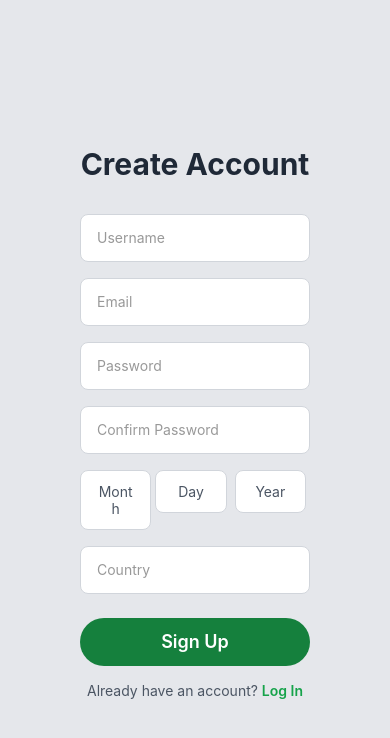
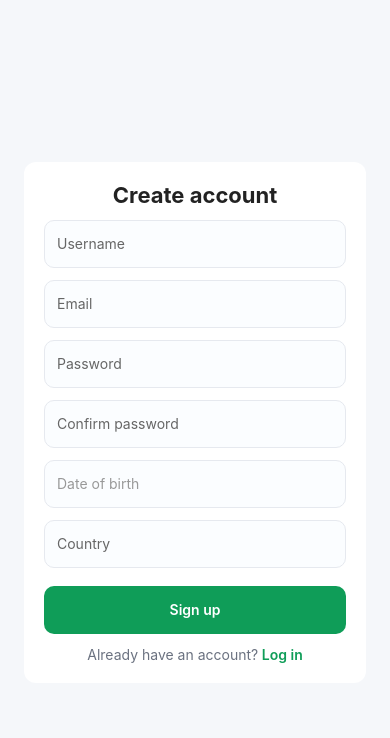
Before and after one commit to ssprasad-23/short_video, a React Native app in the folder frontend/: screen /SignupPage in a window 390 px wide. Shown: the top 738 px of the page. Built offline with nearby package versions, Linux system fonts and the light colour scheme.

Commit message:
refractor ui

```diff
--- a/frontend/src/screens/signupPage.js
+++ b/frontend/src/screens/signupPage.js
@@ -1,402 +1,315 @@
-import React, {useState} from 'react';
+import React, { useState, useMemo } from 'react';
 import {
   SafeAreaView,
-  KeyboardAvoidingView,
-  ScrollView,
+  View,
   Text,
   TextInput,
   TouchableOpacity,
+  Modal,
+  ScrollView,
+  ActivityIndicator,
   Alert,
+  StyleSheet,
   Platform,
-  View,
-
+  TouchableWithoutFeedback,
 } from 'react-native';
 import axios from 'axios';
 
 const months = [
-  {label: 'Jan', value: '1'},
-  {label: 'Feb', value: '2'},
-  {label: 'Mar', value: '3'},
-  {label: 'Apr', value: '4'},
-  {label: 'May', value: '5'},
-  {label: 'Jun', value: '6'},
-  {label: 'Jul', value: '7'},
-  {label: 'Aug', value: '8'},
-  {label: 'Sep', value: '9'},
-  {label: 'Oct', value: '10'},
-  {label: 'Nov', value: '11'},
-  {label: 'Dec', value: '12'},
+  { label: 'Jan', value: 1 },
+  { label: 'Feb', value: 2 },
+  { label: 'Mar', value: 3 },
+  { label: 'Apr', value: 4 },
+  { label: 'May', value: 5 },
+  { label: 'Jun', value: 6 },
+  { label: 'Jul', value: 7 },
+  { label: 'Aug', value: 8 },
+  { label: 'Sep', value: 9 },
+  { label: 'Oct', value: 10 },
+  { label: 'Nov', value: 11 },
+  { label: 'Dec', value: 12 },
 ];
 
 const getDaysInMonth = (month, year) => {
+  if (!month || !year) return 31;
   return new Date(year, month, 0).getDate();
 };
 
-const SignupPage = ({navigation}) => {
+const generateYears = (count = 100) => {
+  const current = new Date().getFullYear();
+  return Array.from({ length: count }, (_, i) => current - i);
+};
+
+const DOBModal = ({ visible, onClose, month, day, year, setMonth, setDay, setYear }) => {
+  const years = useMemo(() => generateYears(100), []);
+  const days = useMemo(() => getDaysInMonth(month, year), [month, year]);
+
+  return (
+    <Modal visible={visible} animationType="fade" transparent>
+      <TouchableWithoutFeedback onPress={onClose}>
+        <View style={styles.modalBackdrop}>
+          <TouchableWithoutFeedback>
+            <View style={styles.modalCard}>
+              <Text style={styles.modalTitle}>Select date of birth</Text>
+              <View style={styles.pickersRow}>
+                <ScrollView style={styles.pickerCol}>
+                  {months.map(m => (
+                    <TouchableOpacity
+                      key={m.value}
+                      style={[styles.pickerItem, month === m.value && styles.pickerItemActive]}
+                      onPress={() => {
+                        setMonth(m.value);
+                        // adjust day if out-of-range
+                        if (day > getDaysInMonth(m.value, year)) setDay(getDaysInMonth(m.value, year));
+                      }}>
+                      <Text style={styles.pickerText}>{m.label}</Text>
+                    </TouchableOpacity>
+                  ))}
+                </ScrollView>
+
+                <ScrollView style={styles.pickerCol}>
+                  {Array.from({ length: days }, (_, i) => i + 1).map(d => (
+                    <TouchableOpacity
+                      key={d}
+                      style={[styles.pickerItem, day === d && styles.pickerItemActive]}
+                      onPress={() => setDay(d)}>
+                      <Text style={styles.pickerText}>{d}</Text>
+                    </TouchableOpacity>
+                  ))}
+                </ScrollView>
+
+                <ScrollView style={styles.pickerCol}>
+                  {years.map(y => (
+                    <TouchableOpacity
+                      key={y}
+                      style={[styles.pickerItem, year === y && styles.pickerItemActive]}
+                      onPress={() => {
+                        setYear(y);
+                        if (day > getDaysInMonth(month, y)) setDay(getDaysInMonth(month, y));
+                      }}>
+                      <Text style={styles.pickerText}>{y}</Text>
+                    </TouchableOpacity>
+                  ))}
+                </ScrollView>
+              </View>
+
+              <View style={styles.modalActions}>
+                <TouchableOpacity style={styles.btnGhost} onPress={onClose}>
+                  <Text style={styles.btnGhostText}>Close</Text>
+                </TouchableOpacity>
+              </View>
+            </View>
+          </TouchableWithoutFeedback>
+        </View>
+      </TouchableWithoutFeedback>
+    </Modal>
+  );
+};
+
+const SignupPage = ({ navigation }) => {
   const [username, setUsername] = useState('');
   const [email, setEmail] = useState('');
   const [password, setPassword] = useState('');
   const [confirmPassword, setConfirmPassword] = useState('');
   const [country, setCountry] = useState('');
+  const [month, setMonth] = useState(null);
+  const [day, setDay] = useState(null);
+  const [year, setYear] = useState(null);
+  const [dobModalVisible, setDobModalVisible] = useState(false);
   const [loading, setLoading] = useState(false);
-  const [selectedMonth, setSelectedMonth] = useState('');
-  const [selectedDay, setSelectedDay] = useState('');
-  const [selectedYear, setSelectedYear] = useState('');
-  const [showMonthDropdown, setShowMonthDropdown] = useState(false);
-  const [showDayDropdown, setShowDayDropdown] = useState(false);
-  const [showYearDropdown, setShowYearDropdown] = useState(false);
-  const daysInMonth = getDaysInMonth(selectedMonth, selectedYear);
 
-  const handleSignUp = async () => {
-    try {
-      //validation
-      if (
-        !username ||
-        !password ||
-        !confirmPassword ||
-        !selectedDay ||
-        !selectedMonth ||
-        !selectedYear ||
-        !country ||
-        !email
-      ) {
-        Alert.alert('Error', 'Please fill in all fields');
-        return;
-      }
-      if (password !== confirmPassword) {
-        Alert.alert('Error', 'Passwords do not match');
-        return;
-      }
-      if (password.length < 8) {
-        Alert.alert('Error', 'Password must be at least 8 characters long');
-        return;
+  const formattedDob = useMemo(() => {
+    if (!year || !month || !day) return '';
+    const mm = String(month).padStart(2, '0');
+    const dd = String(day).padStart(2, '0');
+    return `${year}-${mm}-${dd}`;
+  }, [year, month, day]);
+
+  const validate = () => {
+    if (!username.trim() || !email.trim() || !password || !confirmPassword || !country.trim() || !month || !day || !year) {
+      Alert.alert('Validation', 'Please fill all fields.');
+      return false;
     }
     const emailRegex = /^[^\s@]+@[^\s@]+\.[^\s@]+$/;
     if (!emailRegex.test(email)) {
-        Alert.alert('Error', 'Please enter a valid email address');
-        return;
+      Alert.alert('Validation', 'Invalid email address.');
+      return false;
     }
+    if (password.length < 8) {
+      Alert.alert('Validation', 'Password must be at least 8 characters.');
+      return false;
+    }
+    if (password !== confirmPassword) {
+      Alert.alert('Validation', 'Passwords do not match.');
+      return false;
+    }
+    return true;
+  };
 
+  const handleSignUp = async () => {
+    if (!validate()) return;
     setLoading(true);
-      console.log('startup process created');
-
-      // Format date from dropdowns
-      const formattedDate = `${selectedYear}-${selectedMonth.padStart(2, '0')}-${selectedDay.padStart(2, '0')}`;
-
-      //update Graphql mutation to create a user
-      const graphqlQuery = {
+    try {
+      const API_URL = Platform.OS === 'ios' ? 'http://localhost:3000/graphql' : 'http://10.0.2.2:3000/graphql';
+      const query = {
         query: `
           mutation SignUp($input: SignUpInput!) {
             signUp(input: $input) {
               username
               email
-                country
             }
           }
         `,
         variables: {
           input: {
-            username,
+            username: username.trim(),
             password,
-            dob: formattedDate,
-            email,
-            country,
+            email: email.trim(),
+            country: country.trim(),
+            dob: formattedDob,
           },
         },
       };
-      // Make the API call
-      const API_URL =
-        Platform.OS === 'ios'
-          ? 'http://localhost:3000/graphql'
-          : 'http://10.0.2.2:3000/graphql';
-
-      console.log('making api call', API_URL);
-      const response = await axios.post(API_URL, graphqlQuery);
-
-      if (response.data?.data?.signUp) {
+      const res = await axios.post(API_URL, query, { timeout: 10000 });
+      if (res.data?.errors) {
+        throw new Error(res.data.errors.map(e => e.message).join('; '));
+      }
+      Alert.alert('Success', 'Account created. Please log in.', [{ text: 'OK', onPress: () => navigation.navigate('LoginPage') }]);
+    } catch (err) {
+      console.error(err);
+      Alert.alert('Signup failed', err?.message || 'Network error');
+    } finally {
       setLoading(false);
-        Alert.alert(
-          'Success',
-          'Account created successfully! You can now log in.',
-          [
-            {
-              text: 'OK',
-              onPress: () => navigation.navigate('LoginPage'),
-            },
-          ],
-        );
-      }
-    } catch (error) {
-      setLoading(false);
-      if (error.response) {
-        console.log('Status code:', error.response.status);
-        console.log('Response body:', error.response.data);
-        console.log('Error message:', error.response.headers);
-      } else {
-        console.error('Axios error (no response):', error);
-      }
     }
   };
 
   return (
-    <SafeAreaView className="flex-1 bg-gray-200">
-      <KeyboardAvoidingView
-        behavior={Platform.OS === 'ios' ? 'padding' : 'height'}
-        className="flex-1">
-        <ScrollView
-          className="flex-1 px-20 py-8"
-          contentContainerClassName="flex-grow justify-center"
-          keyboardShouldPersistTaps="handled">
-          <View className="w-full max-w-md mx-auto">
-            <Text className="text-3xl font-bold text-gray-800 mb-8 text-center">
-              Create Account
-            </Text>
+    <SafeAreaView style={styles.screen}>
+      <View style={styles.container}>
+        <Text style={styles.title}>Create account</Text>
 
-            {/* Overlay for closing dropdowns */}
-            {(showMonthDropdown || showDayDropdown || showYearDropdown) && (
-              <TouchableOpacity
-                style={{
-                  position: 'absolute',
-                  top: 0,
-                  left: 0,
-                  right: 0,
-                  bottom: 0,
-                  zIndex: 99, // Lower than dropdown zIndex
-                  backgroundColor: 'transparent', // Ensure it's invisible
-                }}
-                activeOpacity={1}
-                onPress={() => {
-                  setShowMonthDropdown(false);
-                  setShowDayDropdown(false);
-                  setShowYearDropdown(false);
-                }}
-              />
-            )}
-
-            {/* Form Fields */}
         <TextInput
-              className="w-full h-12 border border-gray-300 rounded-lg px-4 bg-white mb-4"
+          style={styles.input}
           placeholder="Username"
-              placeholderTextColor="#999"
+          placeholderTextColor="#666"
           value={username}
           onChangeText={setUsername}
-              keyboardAppearance="dark"
+          autoCapitalize="none"
         />
 
         <TextInput
-              className="w-full h-12 border border-gray-300 rounded-lg px-4 bg-white mb-4"
+          style={styles.input}
           placeholder="Email"
-              placeholderTextColor="#999"
+          placeholderTextColor="#666"
           value={email}
           onChangeText={setEmail}
-              keyboardAppearance="dark"
+          keyboardType="email-address"
+          autoCapitalize="none"
         />
 
         <TextInput
-              className="w-full h-12 border border-gray-300 rounded-lg px-4 bg-white mb-4"
+          style={styles.input}
           placeholder="Password"
-              placeholderTextColor="#999"
-              secureTextEntry
+          placeholderTextColor="#666"
           value={password}
           onChangeText={setPassword}
+          secureTextEntry
         />
 
         <TextInput
-              className="w-full h-12 border border-gray-300 rounded-lg px-4 bg-white mb-4"
-              placeholder="Confirm Password"
-              placeholderTextColor="#999"
-              secureTextEntry
+          style={styles.input}
+          placeholder="Confirm password"
+          placeholderTextColor="#666"
           value={confirmPassword}
           onChangeText={setConfirmPassword}
+          secureTextEntry
         />
 
-            {/* Date of Birth Dropdowns */}
-            <View style={{position: 'relative', flex: 1}}>
-              <View className="flex-row mb-4 justify-between" style={{position: 'relative', zIndex: 100}}>
-                {/* Month Dropdown */}
-                <View style={{flex: 1, position: 'relative'}}>
-                  <TouchableOpacity
-                    className="border border-gray-300 rounded-lg px-4 py-3 bg-white"
-                    onPress={() => setShowMonthDropdown(!showMonthDropdown)}>
-                    <Text className="text-gray-600 text-center">
-                      {selectedMonth
-                        ? months.find(m => m.value === selectedMonth)?.label
-                        : 'Month'}
+        <TouchableOpacity style={styles.input} activeOpacity={0.8} onPress={() => setDobModalVisible(true)}>
+          <Text style={[styles.inputText, !(day && month && year) && { color: '#999' }]}>
+            {day && month && year ? `${String(day).padStart(2, '0')}-${months.find(m => m.value === month)?.label}-${year}` : 'Date of birth'}
           </Text>
         </TouchableOpacity>
-                  {showMonthDropdown && (
-                    <View
-                      style={{
-                        position: 'absolute',
-                        top: 44,
-                        left: 0,
-                        right: 0,
-                        zIndex: 100,
-                        borderWidth: 1,
-                        borderColor: '#ccc',
-                        borderRadius: 8,
-                        backgroundColor: 'white',
-                        maxHeight: 240,
-                        overflow: 'hidden',
-                        shadowColor: '#000',
-                        shadowOffset: {width: 0, height: 2},
-                        shadowOpacity: 0.2,
-                        shadowRadius: 4,
-                        elevation: 5,
-                      }}>
-                      <ScrollView showsVerticalScrollIndicator={true}>
-                        {months.map(m => (
-                          <TouchableOpacity
-                            key={m.value}
-                            style={{
-                              paddingVertical: 10,
-                              paddingHorizontal: 24,
-                              borderBottomWidth: m.value !== '12' ? 1 : 0,
-                              borderBottomColor: '#eee',
-                            }}
-                            onPress={() => {
-                              setSelectedMonth(m.value);
-                              setShowMonthDropdown(false);
-                            }}>
-                            <Text style={{fontSize: 16}}>{m.label}</Text>
-                          </TouchableOpacity>
-                        ))}
-                      </ScrollView>
-                    </View>
-                  )}
-                </View>
-
-                {/* Day Dropdown */}
-                <View style={{flex: 1, marginHorizontal: 4, position: 'relative'}}>
-                  <TouchableOpacity
-                    className="border border-gray-300 rounded-lg px-4 py-3 bg-white"
-                    onPress={() => setShowDayDropdown(!showDayDropdown)}>
-                    <Text className="text-gray-600 text-center">
-                      {selectedDay ? selectedDay : 'Day'}
-                    </Text>
-                  </TouchableOpacity>
-                  {showDayDropdown && (
-                    <View
-                      style={{
-                        position: 'absolute',
-                        top: 44,
-                        left: 0,
-                        right: 0,
-                        zIndex: 100,
-                        borderWidth: 1,
-                        borderColor: '#ccc',
-                        borderRadius: 8,
-                        backgroundColor: 'white',
-                        maxHeight: 240,
-                        overflow: 'hidden',
-                        shadowColor: '#000',
-                        shadowOffset: {width: 0, height: 2},
-                        shadowOpacity: 0.2,
-                        shadowRadius: 4,
-                        elevation: 5,
-                      }}>
-                      <ScrollView showsVerticalScrollIndicator={true}>
-                        {Array.from({length: daysInMonth}, (_, i) => (
-                          <TouchableOpacity
-                            key={i + 1}
-                            style={{
-                              paddingVertical: 10,
-                              paddingHorizontal: 33,
-                              borderBottomWidth: i + 1 !== daysInMonth ? 1 : 0,
-                              borderBottomColor: '#eee',
-                            }}
-                            onPress={() => {
-                              setSelectedDay(`${i + 1}`);
-                              setShowDayDropdown(false);
-                            }}>
-                            <Text style={{fontSize: 16}}>{i + 1}</Text>
-                          </TouchableOpacity>
-                        ))}
-                      </ScrollView>
-                    </View>
-                  )}
-                </View>
-
-                {/* Year Dropdown */}
-                <View style={{flex: 1, marginHorizontal: 4, position: 'relative'}}>
-                  <TouchableOpacity
-                    className="border border-gray-300 rounded-lg px-4 py-3 bg-white"
-                    onPress={() => setShowYearDropdown(!showYearDropdown)}>
-                    <Text className="text-gray-600 text-center">
-                      {selectedYear ? selectedYear : 'Year'}
-                    </Text>
-                  </TouchableOpacity>
-                  {showYearDropdown && (
-                    <View
-                      style={{
-                        position: 'absolute',
-                        top: 44,
-                        left: 0,
-                        right: 0,
-                        zIndex: 100,
-                        borderWidth: 1,
-                        borderColor: '#ccc',
-                        borderRadius: 8,
-                        backgroundColor: 'white',
-                        maxHeight: 240,
-                        overflow: 'hidden',
-                        shadowColor: '#000',
-                        shadowOffset: {width: 0, height: 2},
-                        shadowOpacity: 0.2,
-                        shadowRadius: 4,
-                        elevation: 5,
-                      }}>
-                      <ScrollView showsVerticalScrollIndicator={true}>
-                        {Array.from({length: 100}, (_, i) => (
-                          <TouchableOpacity
-                            key={2024 - i}
-                            style={{
-                              paddingVertical: 10,
-                              paddingHorizontal: 16,
-                              borderBottomWidth: i !== 99 ? 1 : 0,
-                              borderBottomColor: '#eee',
-                            }}
-                            onPress={() => {
-                              setSelectedYear(`${2024 - i}`);
-                              setShowYearDropdown(false);
-                            }}>
-                            <Text style={{fontSize: 16}}>{2024 - i}</Text>
-                          </TouchableOpacity>
-                        ))}
-                      </ScrollView>
-                    </View>
-                  )}
-                </View>
-              </View>
-            </View>
 
         <TextInput
-              className="w-full h-12 border border-gray-300 rounded-lg px-4 bg-white mb-6"
+          style={styles.input}
           placeholder="Country"
-              placeholderTextColor="#999"
+          placeholderTextColor="#666"
           value={country}
           onChangeText={setCountry}
         />
 
         <TouchableOpacity
-              className="w-full h-12 bg-green-700 rounded-3xl justify-center items-center mb-4"
+          style={[styles.primaryButton, loading && styles.buttonDisabled]}
           onPress={handleSignUp}
-              activeOpacity={0.8}>
-              <Text className="text-white text-lg font-semibold">Sign Up</Text>
+          activeOpacity={0.8}
+          disabled={loading}>
+          {loading ? <ActivityIndicator color="#fff" /> : <Text style={styles.primaryButtonText}>Sign up</Text>}
         </TouchableOpacity>
 
-            <View className="flex-row justify-center">
-              <Text className="text-gray-600">Already have an account? </Text>
-              <TouchableOpacity
-                onPress={() => navigation.navigate('LoginPage')}>
-                <Text className="text-green-600 font-semibold">Log In</Text>
+        <View style={styles.row}>
+          <Text style={styles.muted}>Already have an account?</Text>
+          <TouchableOpacity onPress={() => navigation.navigate('LoginPage')}>
+            <Text style={styles.link}> Log in</Text>
           </TouchableOpacity>
         </View>
       </View>
-        </ScrollView>
-      </KeyboardAvoidingView>
+
+      <DOBModal
+        visible={dobModalVisible}
+        onClose={() => setDobModalVisible(false)}
+        month={month}
+        day={day}
+        year={year}
+        setMonth={setMonth}
+        setDay={setDay}
+        setYear={setYear}
+      />
     </SafeAreaView>
   );
 };
 
 export default SignupPage;
+
+const styles = StyleSheet.create({
+  screen: { flex: 1, backgroundColor: '#f5f7fa', justifyContent: 'center' },
+  container: { marginHorizontal: 24, backgroundColor: '#fff', borderRadius: 12, padding: 20, elevation: 2 },
+  title: { fontSize: 22, fontWeight: '700', textAlign: 'center', marginBottom: 12, color: '#222' },
+  input: {
+    height: 48,
+    borderRadius: 10,
+    backgroundColor: '#fbfdff',
+    borderWidth: 1,
+    borderColor: '#e6e9ef',
+    paddingHorizontal: 12,
+    marginBottom: 12,
+    justifyContent: 'center',
+  },
+  inputText: { color: '#222' },
+  primaryButton: {
+    height: 48,
+    borderRadius: 10,
+    backgroundColor: '#0f9d58',
+    alignItems: 'center',
+    justifyContent: 'center',
+    marginTop: 6,
+  },
+  primaryButtonText: { color: '#fff', fontWeight: '600' },
+  buttonDisabled: { opacity: 0.6 },
+  row: { flexDirection: 'row', justifyContent: 'center', marginTop: 12 },
+  muted: { color: '#6b7280' },
+  link: { color: '#0f9d58', fontWeight: '600' },
+
+  // modal
+  modalBackdrop: { flex: 1, backgroundColor: 'rgba(0,0,0,0.35)', justifyContent: 'center', padding: 20 },
+  modalCard: { backgroundColor: '#fff', borderRadius: 12, padding: 12, maxHeight: '80%' },
+  modalTitle: { fontSize: 16, fontWeight: '600', marginBottom: 8, textAlign: 'center' },
+  pickersRow: { flexDirection: 'row', justifyContent: 'space-between' },
+  pickerCol: { flex: 1, marginHorizontal: 4, maxHeight: 320 },
+  pickerItem: { paddingVertical: 10, paddingHorizontal: 8, borderBottomWidth: 1, borderColor: '#eee' },
+  pickerItemActive: { backgroundColor: '#eef7ef' },
+  pickerText: { textAlign: 'center' },
+  modalActions: { marginTop: 8, alignItems: 'center' },
+  btnGhost: { paddingHorizontal: 16, paddingVertical: 8 },
+  btnGhostText: { color: '#555' },
+});
```
Also changed, not shown: 1 other file (tests, documents, lock files or other folders). Lines whose indentation alone changed are shown as unchanged.
